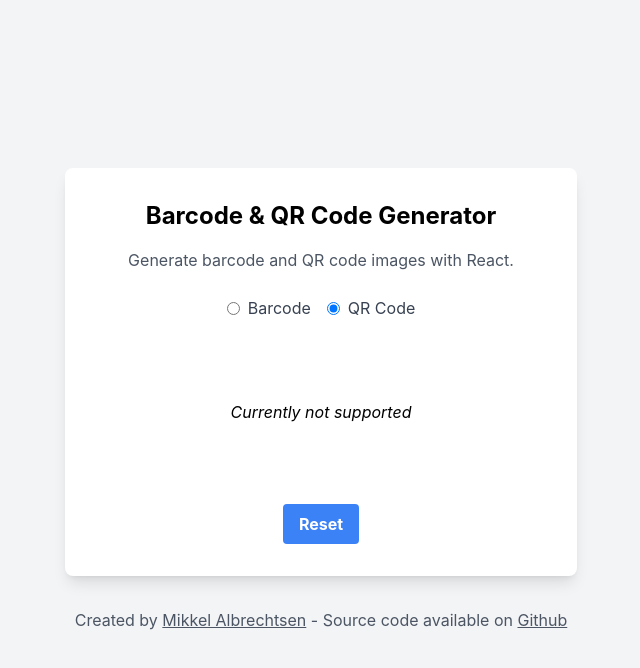
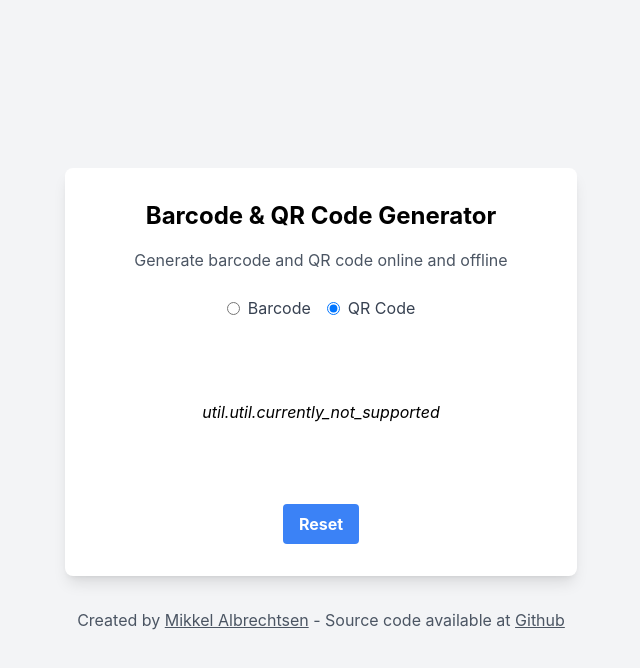
Before and after one commit to The0mikkel/barcode-qrcode-generator, a React (Vite) app: page / in a window 1280 px wide. Both pictures are taken after a click on the radio button "QR Code". Shown: the top 668 px of the page, without its empty margins (319-959 px from the left). Built offline with nearby package versions, Linux system fonts and the light colour scheme.

Commit message:
Start on translation support

```diff
--- a/package.json
+++ b/package.json
@@ -16,9 +16,11 @@
     "typecheck": "tsc --project tsconfig.json --noEmit"
   },
   "dependencies": {
+    "i18next": "^24.2.0",
     "react": "^18.3.0",
     "react-barcode": "^1.5.3",
-    "react-dom": "^18.3.0"
+    "react-dom": "^18.3.0",
+    "react-i18next": "^15.3.0"
   },
   "devDependencies": {
     "@types/react": "^18.3.0",
--- /dev/null
+++ b/src/i18n.js
@@ -0,0 +1,48 @@
+import i18n from "i18next";
+import { initReactI18next } from "react-i18next";
+
+// Import json translations
+import en from "./translations/en.json";
+import da from "./translations/da.json";
+import { URLHelper } from "./helper/URL";
+
+// the translations
+// (tip move them in a JSON file and import them,
+// or even better, manage them separated from your code: https://react.i18next.com/guides/multiple-translation-files)
+const resources = {
+	en: {
+		translation: en
+	},
+	da: {
+		translation: da
+	}
+};
+
+// Get default language from browser
+const browserLanguage = navigator.language || navigator.userLanguage;
+
+const possibleLanguages = ["en", "da"];
+
+let defaultLanguage = possibleLanguages.includes(browserLanguage) ? browserLanguage : "en";
+
+const forceLanguage = URLHelper.getParameter("lang");
+
+if (forceLanguage && possibleLanguages.includes(forceLanguage)) {
+	console.info("Forcing language to", forceLanguage);
+	defaultLanguage = forceLanguage;
+}
+
+i18n
+	.use(initReactI18next) // passes i18n down to react-i18next
+	.init({
+		resources,
+		lng: defaultLanguage, // language to use, more information here: https://www.i18next.com/overview/configuration-options#languages-namespaces-resources
+		// you can use the i18n.changeLanguage function to change the language manually: https://www.i18next.com/overview/api#changelanguage
+		// if you're using a language detector, do not define the lng option
+
+		interpolation: {
+			escapeValue: false // react already safes from xss
+		}
+	});
+
+export default i18n;
--- a/src/main.tsx
+++ b/src/main.tsx
@@ -2,8 +2,7 @@ import React from 'react'
 import ReactDOM from 'react-dom/client'
 import App from './pages/App.js'
 import './index.css'
-import { BarcodeProvider } from './state/barcodeContext.jsx';
-import { BarcodeEnum } from './types/barcode.js';
+import './i18n.js'
 
 const rootElement = document.getElementById('root');
 
--- a/src/pages/App.tsx
+++ b/src/pages/App.tsx
@@ -4,6 +4,7 @@ import { BarcodeEnum, BarcodeFormat, BarcodeRegex } from "@/types/barcode";
 import Generator from "@/molecules/Generator";
 import { BarcodeProvider, useBarcode } from "@/state/barcodeContext";
 import { URLHelper } from "@/helper/URL";
+import { useTranslation } from 'react-i18next';
 
 export default function App() {
 	// Get paramters from the URL
@@ -24,6 +25,8 @@ export default function App() {
 }
 
 function Body() {
+	const { t, i18n } = useTranslation();
+
 	// Get default from url
 	const defaultType = URLHelper.getParameter('type') || "barcode";
 
@@ -39,9 +42,11 @@ function Body() {
 	return (
 		<body className="flex flex-col items-center justify-center min-h-screen bg-gray-100 dark:bg-gray-900">
 			<main className="bg-white dark:bg-gray-800 rounded-lg shadow-lg p-8 max-w-lg w-full">
-				<h1 className="text-2xl font-bold mb-4 text-center text-black dark:text-white">Barcode & QR Code Generator</h1>
+				<h1 className="text-2xl font-bold mb-4 text-center text-black dark:text-white">
+					{t('app.title')}
+				</h1>
 				<p className="text-gray-600 dark:text-gray-400 mb-6 text-center">
-					Generate barcode and QR code images with React.
+					{t('app.subtitle')}
 				</p>
 
 				{/* Switch to switch between barcode and QR */}
@@ -56,7 +61,9 @@ function Body() {
 							checked={generator === "barcode"}
 							className="form-radio text-blue-600 dark:text-blue-400"
 						/>
-						<label htmlFor="barcode" className="ml-2 text-gray-700 dark:text-gray-300">Barcode</label>
+						<label htmlFor="barcode" className="ml-2 text-gray-700 dark:text-gray-300">
+							{t('word.barcode')}
+						</label>
 					</div>
 					<div className="flex items-center">
 						<input
@@ -68,14 +75,16 @@ function Body() {
 							checked={generator === "qr"}
 							className="form-radio text-blue-600 dark:text-blue-400"
 						/>
-						<label htmlFor="qr" className="ml-2 text-gray-700 dark:text-gray-300">QR Code</label>
+						<label htmlFor="qr" className="ml-2 text-gray-700 dark:text-gray-300">
+							{t('word.qrcode')}
+						</label>
 					</div>
 				</div>
 				{/* Generator */}
 				{generator === "barcode" && <Generator />}
 				{generator === "qr" && <div className="flex justify-center my-20">
 					<i>
-						Currently not supported
+						{t('util.util.currently_not_supported')}
 					</i>
 				</div>}
 
@@ -91,14 +100,14 @@ function Body() {
 							URLHelper.removeParameter('value');
 						}}
 					>
-						Reset
+						{t('word.reset')}
 					</button>
 				</div>
 			</main>
 
 			<footer className="flex justify-center mt-8 text-gray-600 dark:text-gray-400">
 				<p>
-					Created by
+					{t('app.footer.created_by')}
 					{" "}
 					<a
 						href="https://themikkel.dk"
@@ -107,7 +116,11 @@ function Body() {
 						className="underline"
 					>
 						Mikkel Albrechtsen
-					</a> - Source code available on <a
+					</a> -
+					{" "}
+					{t('app.footer.source_available_at')}
+					{" "}
+					<a
 						href="
 						https://github.com/The0mikkel/tm-barcode-qrcode-generator
 						"
--- /dev/null
+++ b/src/translations/da.json
@@ -0,0 +1,12 @@
+{
+	"app.title": "Stregkode & QR-kodegenerator",
+	"app.subtitle": "Generer stregkode og QR-kode online og offline",
+	"app.footer.created_by": "Oprettet af",
+	"app.footer.source_available_at": "Kildekode tilgængelig på",
+
+	"word.barcode": "Stregkode",
+	"word.qrcode": "QR-kode",
+	"word.reset": "Nulstil",
+
+	"util.currently_not_supported": "I øjeblikket ikke understøttet"
+}
--- /dev/null
+++ b/src/translations/en.json
@@ -0,0 +1,12 @@
+{
+	"app.title": "Barcode & QR Code Generator",
+	"app.subtitle": "Generate barcode and QR code online and offline",
+	"app.footer.created_by": "Created by",
+	"app.footer.source_available_at": "Source code available at",
+
+	"word.barcode": "Barcode",
+	"word.qrcode": "QR Code",
+	"word.reset": "Reset",
+
+	"util.currently_not_supported": "Currently not supported"
+}
--- a/vite.config.js
+++ b/vite.config.js
@@ -7,9 +7,9 @@ const pwaConfig = {
 	registerType: "prompt",
 	includeAssets: ["favicon.ico", "apple-touch-icon.png", "masked-icon.svg"],
 	manifest: {
-		name: "Vite PWA",
-		short_name: "Vite PWA",
-		description: "A Vite React PWA starter template",
+		name: "Barcode & QR Code Generator",
+		short_name: "TM - Barcode & QR",
+		description: "Generate barcode and QR code online and offline",
 		icons: [
 			{
 				src: "/pwa-64x64.png",
```
